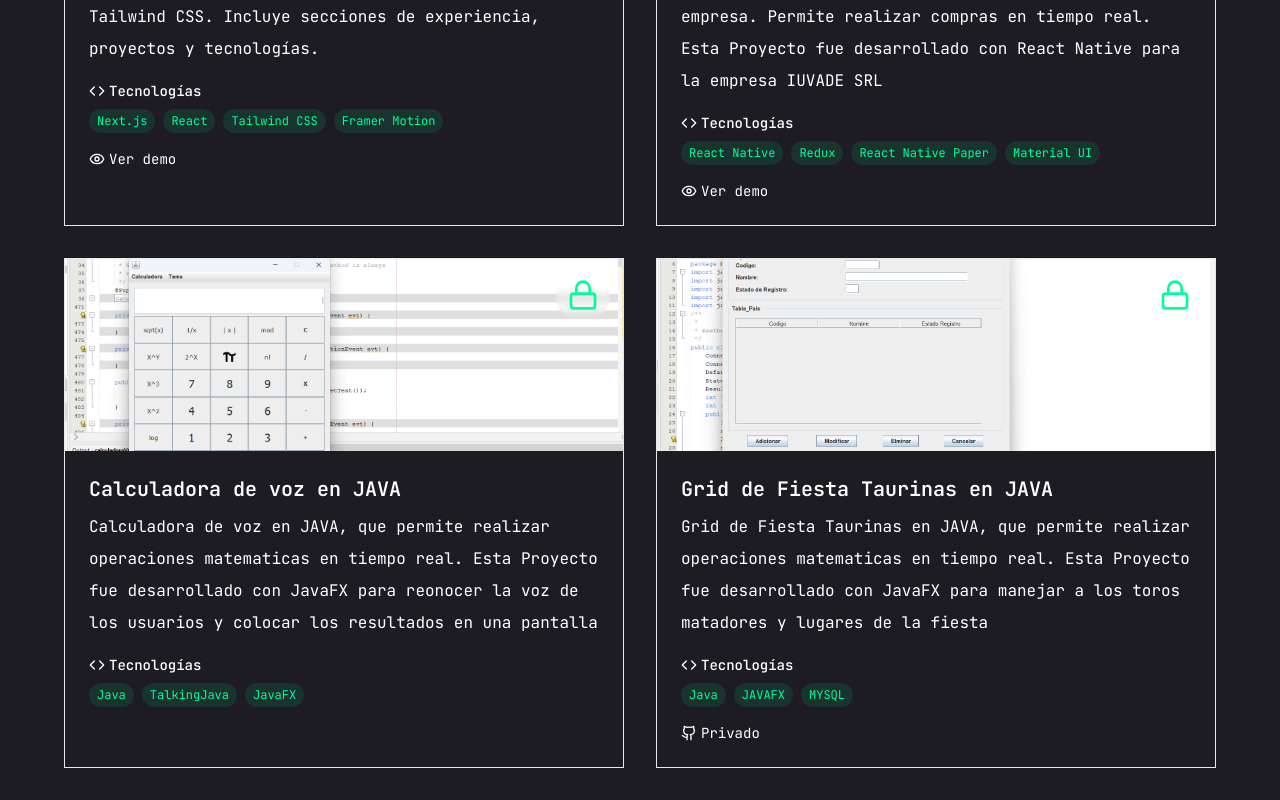
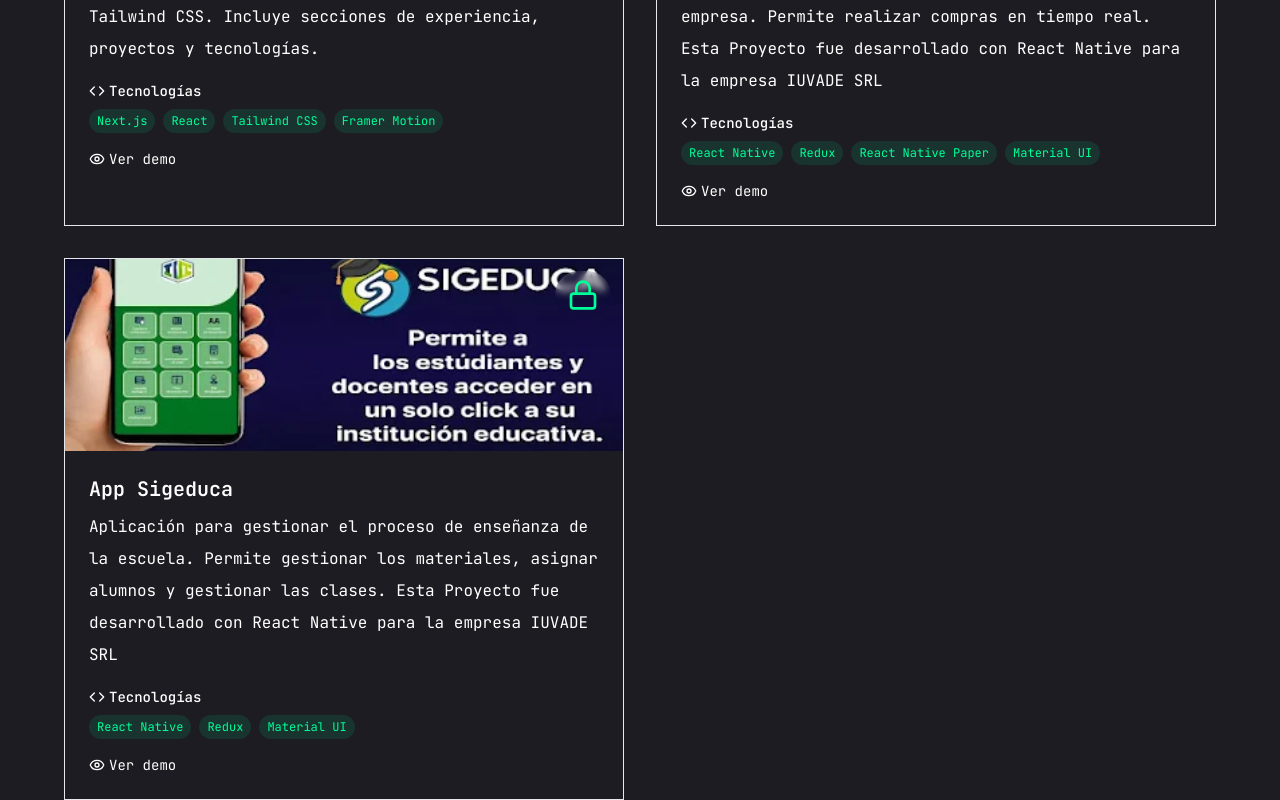
Before and after one commit to AlexChaco/portfolio, a Next.js app: page /projects in a window 1280 px wide. Shown: the part 492-1292 px from the top of the page. Before the commit the page ends 1260 px from the top, so only its background shows below. Built offline with nearby package versions, Linux system fonts and the light colour scheme.

Commit message:
fix: added more experience, and delete oldest projects

```diff
--- a/src/app/experience/page.tsx
+++ b/src/app/experience/page.tsx
@@ -4,9 +4,21 @@
 
 const experienceData = [
   {
+    company: "Sineryx - Kibalion Enterprise",
+    position: "Desarrollador Mobile (React Native)",
+    period: "Octubre 2025 - Presente",
+    description:
+      "Diseño, desarrollo y despliegue de soluciones digitales para  mobile, asegurando escalabilidad, mantenibilidad y experiencia de usuario consistente.",
+    achievements: [
+      "Desarrollo de aplicaciones móviles en React Native con integración con APIs ",
+      "Uso de Redux para la gestión de estado global y patrones de arquitectura escalables",
+      "Colaboración directa con backend y diseño para garantizar modentidad y escalabilidad",
+    ],
+  },
+  {
     company: "IUVADE SRL",
     position: "Desarrollador Frontend & Mobile (React / React Native)",
-    period: "Febrero 2024 - Presente",
+    period: "Febrero 2024 - Ocutbre 2025",
     description:
       "Diseño, desarrollo y despliegue de soluciones digitales para web y mobile, asegurando escalabilidad, mantenibilidad y experiencia de usuario consistente.",
     achievements: [
--- a/src/app/projects/page.tsx
+++ b/src/app/projects/page.tsx
@@ -26,26 +26,16 @@
     isPrivate: true,
   },
   {
-    title: "Calculadora de voz en JAVA",
+    title: "App Sigeduca",
     description:
-      "Calculadora de voz en JAVA, que permite realizar operaciones matematicas en tiempo real. Esta Proyecto fue desarrollado con JavaFX para reonocer la voz de los usuarios y colocar los resultados en una pantalla",
-    image: "/assets/java.png?height=400&width=600",
-    technologies: ["Java", "TalkingJava", "JavaFX"],
+      "Aplicación para gestionar el proceso de enseñanza de la escuela. Permite gestionar los materiales, asignar alumnos y gestionar las clases. Esta Proyecto fue desarrollado con React Native para la empresa IUVADE SRL",
+    image: "/assets/sigeduca.webp?height=400&width=600",
+    technologies: ["React Native", "Redux", "Material UI"],
     githubUrl: null,
-    liveUrl: null,
+    liveUrl: 'https://play.google.com/store/apps/details?id=com.sigeduca&hl=es_PE',
     isPrivate: true,
   },
-  {
-    title: "Grid de Fiesta Taurinas en JAVA",
-    description:
-      "Grid de Fiesta Taurinas en JAVA, que permite realizar operaciones matematicas en tiempo real. Esta Proyecto fue desarrollado con JavaFX para manejar a los toros matadores y lugares de la fiesta",
 
-    image: "/assets/taurina.png?height=400&width=600",
-    technologies: ["Java", "JAVAFX", "MYSQL"],
-    githubUrl: "https://github.com/username/cms-api",
-    liveUrl: null,
-    isPrivate: true,
-  },
 ]
 
 const ProjectsSection = () => {
```
Also changed, not shown: public/assets/sigeduca.webp (added).
